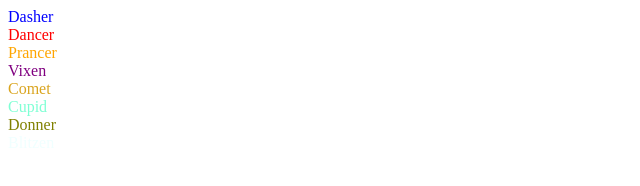
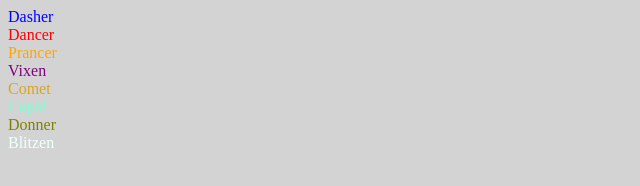
Before and after one commit to guacajoely/pioneer-factory-generator, a plain HTML site: page index.html in a window 1280 px wide. Shown: the whole page, without its empty margins (0-640 px from the left). Drawn offline with Linux system fonts and the light colour scheme.

Commit message:
add css and lightgray background to body

```diff
--- a/index.html
+++ b/index.html
@@ -5,13 +5,14 @@
     <meta http-equiv="X-UA-Compatible" content="IE=edge">
     <meta name="viewport" content="width=device-width, initial-scale=1.0">
     <title>Colored Reindeer</title>
+
+    <link rel="stylesheet" href="style.css">
+
 </head>
 
 <body>
 
-    <article id="colored-reindeer">
-
-    </article>
+    <article id="colored-reindeer"></article>
 
 <script src="createArray.js"></script>
 <script src="manipulateDOM.js"></script>
--- /dev/null
+++ b/style.css
@@ -0,0 +1,3 @@
+body {
+    background-color: lightgray;
+}
```
